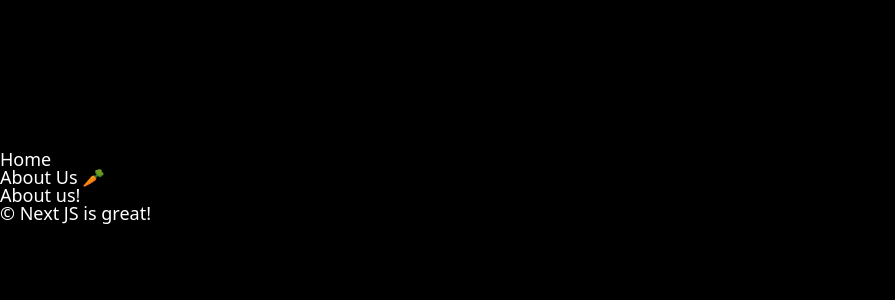
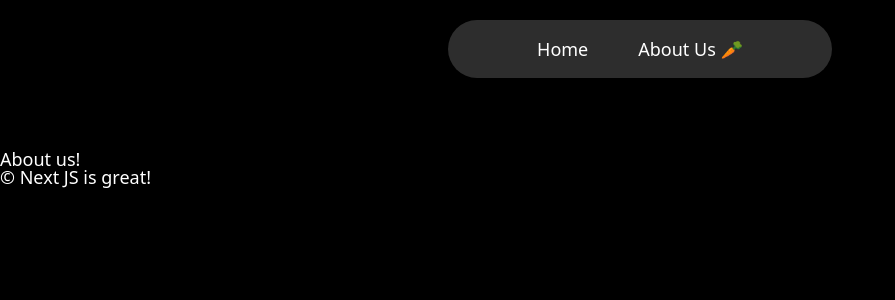
Before and after one commit to mmyeon/learn-nextjs14, a Next.js app: page /about-us in a window 1280 px wide. Shown: the top 300 px of the page, without its empty margins (0-895 px from the left). Built offline with nearby package versions, Linux system fonts and the light colour scheme.

Commit message:
[styles] Apply style in movie image and title

```diff
--- a/components/navigation.tsx
+++ b/components/navigation.tsx
@@ -2,12 +2,13 @@
 
 import Link from "next/link";
 import { usePathname } from "next/navigation";
+import styles from "../styles/navigation.module.css";
 
 export default function Navigation() {
   const pathname = usePathname();
 
   return (
-    <nav>
+    <nav className={styles.nav}>
       <ul>
         <li>
           <Link href={"/"}>Home</Link> {pathname === "/" ? "🥕" : ""}
--- /dev/null
+++ b/styles/navigation.module.css
@@ -0,0 +1,28 @@
+.nav {
+  background-color: #2d2d2d;
+  position: fixed;
+  width: 30%;
+  margin: 0 auto;
+  top: 20px;
+  border-radius: 50px;
+  padding: 20px 0px;
+  left: 50%;
+  z-index: 10;
+  transform: translateX(-50%);
+}
+
+.nav ul {
+  display: flex;
+  justify-content: center;
+  gap: 50px;
+}
+
+.nav ul li {
+  list-style: none;
+  transform: none;
+  transition: all 0.1s ease-in-out;
+}
+
+.nav ul li:hover {
+  transform: scale(1.05);
+}
```
Also changed, not shown: app/(home)/page.tsx (+9 -5 lines), components/movie.tsx (added, +26 -0 lines), styles/home.module.css (added, +8 -0 lines), styles/movie.module.css (added, +26 -0 lines).
